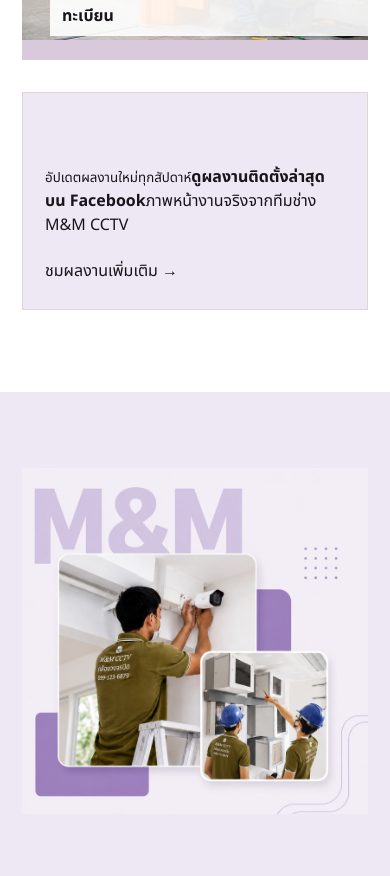
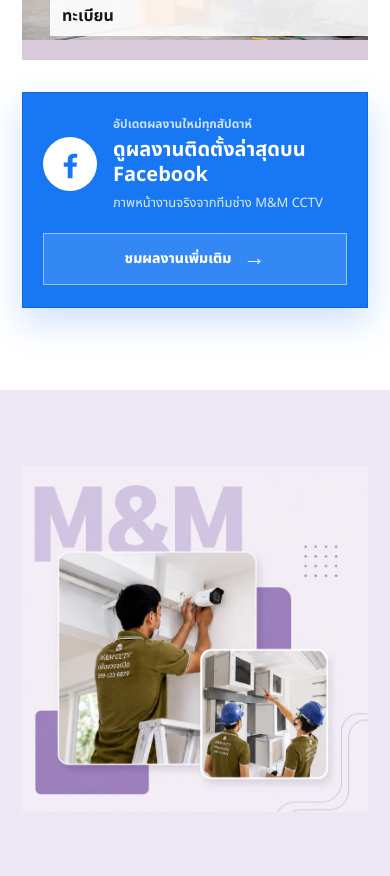
Before and after one commit to momomaggi/mmcctv-website, a React (Vite) app: page / in a window 390 px wide. Shown: the part 6190-7066 px from the top of the page. Built offline with nearby package versions, Linux system fonts and the light colour scheme.

Commit message:
Update styles.css

```diff
--- a/src/styles.css
+++ b/src/styles.css
@@ -547,47 +547,84 @@ p {
   font-size: 16px;
 }
 .facebook-works {
-  display: flex;
+  display: grid;
+  grid-template-columns: auto minmax(0, 1fr) auto;
   align-items: center;
-  justify-content: space-between;
-  gap: 40px;
+  gap: 24px;
   margin-top: 32px;
-  padding: 30px 34px;
-  border: 1px solid var(--line);
-  background: var(--lavender);
+  padding: 28px 30px;
+  border: 1px solid #0f67d8;
+  background: #1877f2;
+  color: #ffffff;
+  text-decoration: none;
+  box-shadow: 0 14px 34px rgba(24, 119, 242, 0.22);
+  transition:
+    transform 0.25s ease,
+    box-shadow 0.25s ease,
+    background 0.25s ease;
 }
 
-.facebook-works > div > span {
-  display: block;
-  margin-bottom: 6px;
-  color: var(--violet);
+.facebook-works:hover {
+  background: #0f6fe5;
+  transform: translateY(-3px);
+  box-shadow: 0 18px 40px rgba(24, 119, 242, 0.32);
+}
+
+.facebook-icon {
+  display: grid;
+  place-items: center;
+  width: 64px;
+  height: 64px;
+  border-radius: 50%;
+  background: #ffffff;
+}
+
+.facebook-icon svg {
+  width: 40px;
+  height: 40px;
+  fill: #1877f2;
+}
+
+.facebook-copy {
+  display: flex;
+  flex-direction: column;
+  gap: 5px;
+  min-width: 0;
+}
+
+.facebook-copy small {
+  color: rgba(255, 255, 255, 0.78);
   font-size: 12px;
   font-weight: 700;
 }
 
-.facebook-works h3 {
-  margin: 0;
-  color: var(--ink);
-  font-size: 24px;
+.facebook-copy strong {
+  color: #ffffff;
+  font-size: clamp(22px, 2vw, 30px);
+  line-height: 1.25;
 }
 
-.facebook-works p {
-  margin: 7px 0 0;
-  color: var(--muted);
+.facebook-copy > span {
+  color: rgba(255, 255, 255, 0.84);
   font-size: 14px;
 }
 
-.facebook-works > a {
-  flex-shrink: 0;
-  padding: 16px 22px;
-  background: var(--purple);
+.facebook-action {
+  display: flex;
+  align-items: center;
+  gap: 12px;
+  padding: 14px 18px;
+  border: 1px solid rgba(255, 255, 255, 0.5);
+  background: rgba(255, 255, 255, 0.12);
   color: #ffffff;
   font-size: 14px;
-  font-weight: 700;
+  font-weight: 800;
+  white-space: nowrap;
 }
 
-.facebook-works > a span {
-  margin-left: 12px;
+.facebook-action b {
+  font-size: 22px;
+  line-height: 1;
 }
 .about {
   display: grid;
@@ -932,19 +969,34 @@ footer > small {
     height: 52px;
   }
   .facebook-works {
-  align-items: flex-start;
-  flex-direction: column;
-  gap: 22px;
-  padding: 26px 22px;
+  grid-template-columns: 54px minmax(0, 1fr);
+  gap: 16px;
+  padding: 22px 20px;
 }
 
-.facebook-works h3 {
-  font-size: 21px;
+.facebook-icon {
+  width: 54px;
+  height: 54px;
 }
 
-.facebook-works > a {
+.facebook-icon svg {
+  width: 34px;
+  height: 34px;
+}
+
+.facebook-copy strong {
+  font-size: 20px;
+}
+
+.facebook-copy > span {
+  font-size: 13px;
+}
+
+.facebook-action {
+  grid-column: 1 / -1;
+  justify-content: center;
   width: 100%;
-  text-align: center;
+  margin-top: 4px;
 }
 }
 @media (prefers-reduced-motion: reduce) {
```
